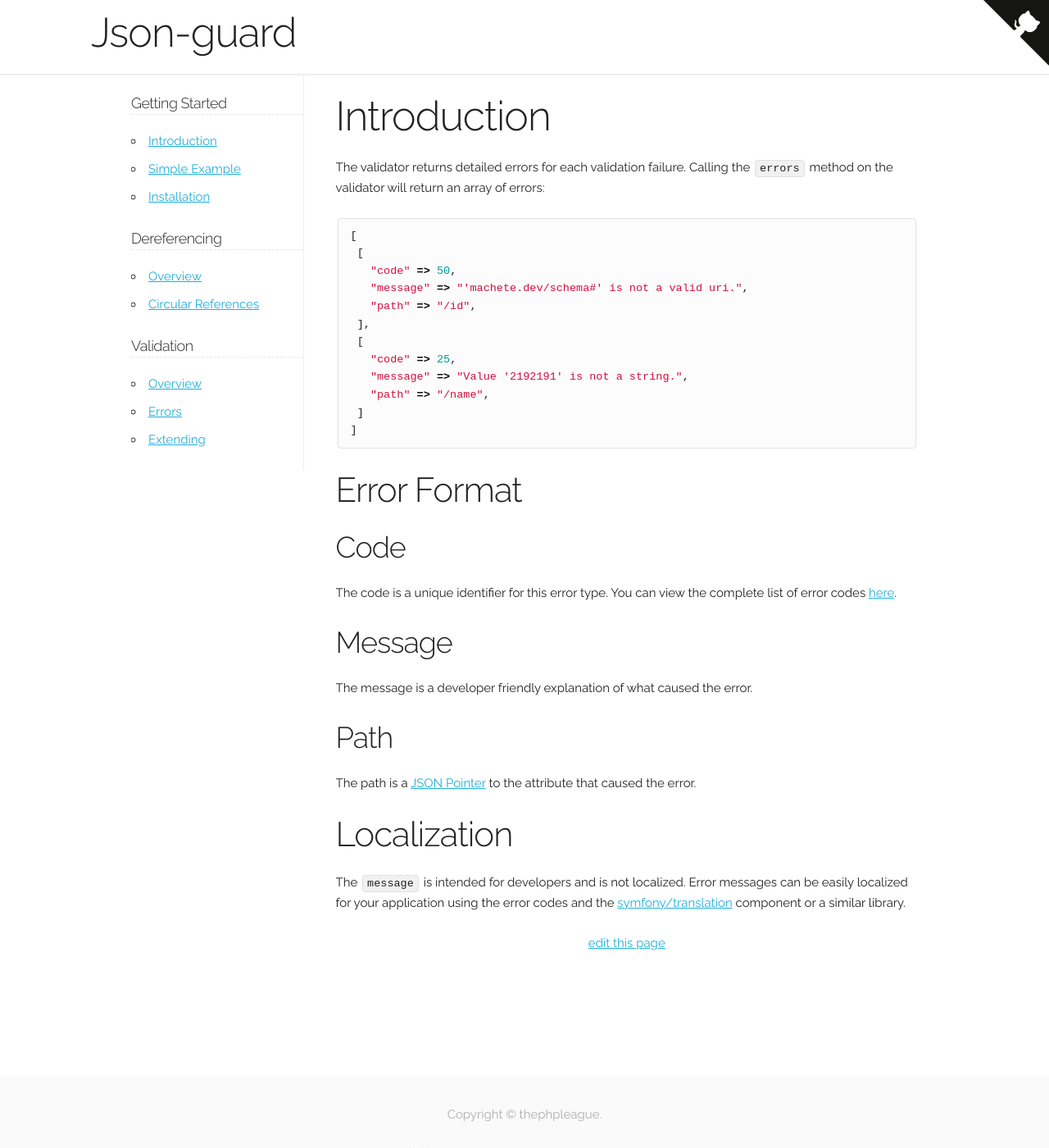
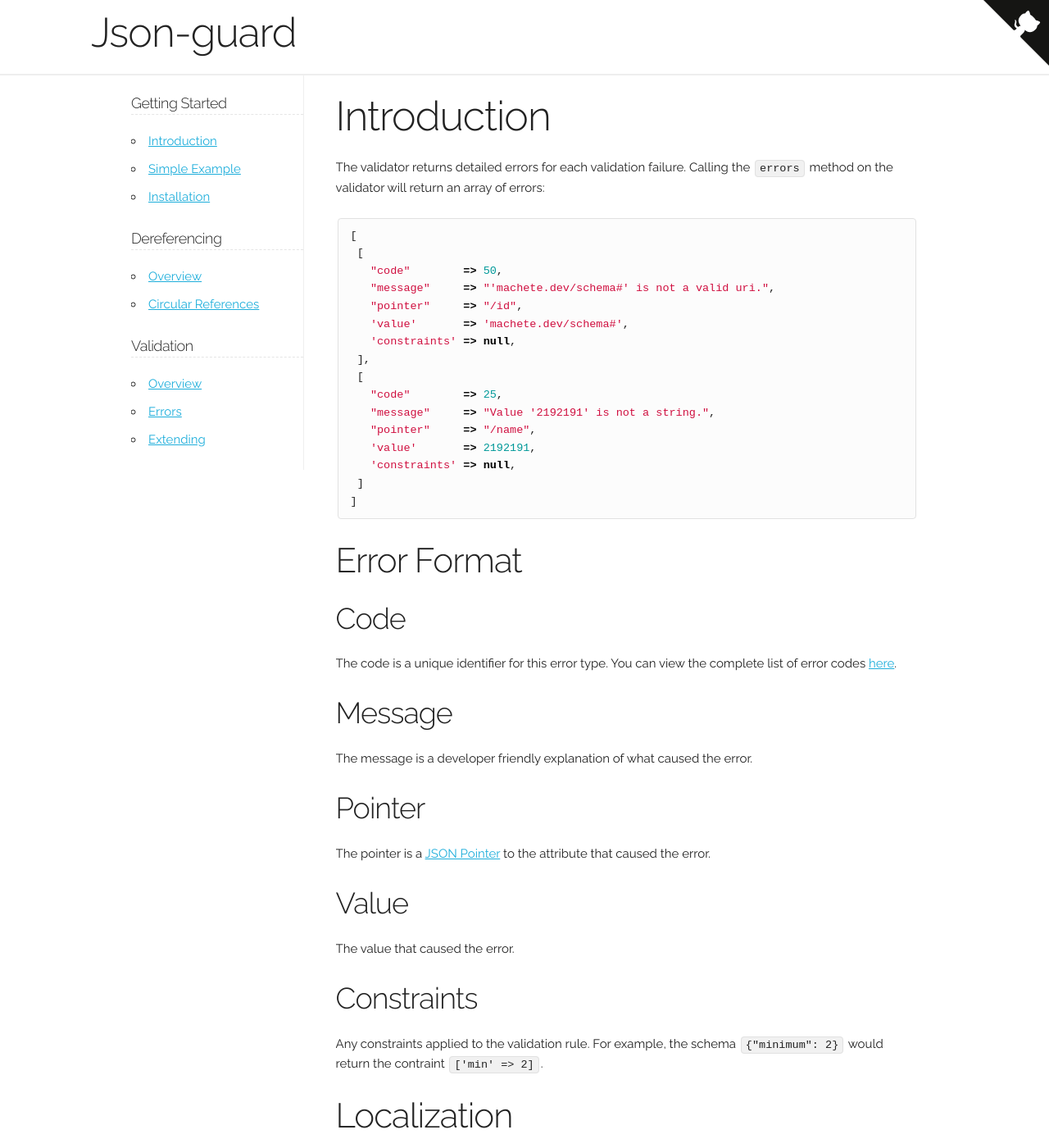
Before and after one commit to thephpleague/json-guard, a Jekyll site: the page built from validation/errors.md, in a window 1280 px wide and 1400 px high. Shown: the whole window at 82% size. Built offline with Jekyll 4.4.1, drawn with Linux system fonts in a browser that asks for light colours; the repository's description, which GitHub fills in, is left out.

Commit message:
Update error documentation.

````diff
--- a/validation/errors.md
+++ b/validation/errors.md
@@ -11,14 +11,18 @@ The validator returns detailed errors for each validation failure.  Calling the
 ```php
 [
  [
-   "code" => 50,
-   "message" => "'machete.dev/schema#' is not a valid uri.",
-   "path" => "/id",
+   "code"        => 50,
+   "message"     => "'machete.dev/schema#' is not a valid uri.",
+   "pointer"     => "/id",
+   'value'       => 'machete.dev/schema#',
+   'constraints' => null,
  ],
  [
-   "code" => 25,
-   "message" => "Value '2192191' is not a string.",
-   "path" => "/name",
+   "code"        => 25,
+   "message"     => "Value '2192191' is not a string.",
+   "pointer"     => "/name",
+   'value'       => 2192191,
+   'constraints' => null,
  ]
 ]
 ```
@@ -27,15 +31,23 @@ The validator returns detailed errors for each validation failure.  Calling the
 
 ### Code
 
-The code is a unique identifier for this error type.  You can view the complete list of error codes [here](https://github.com/machete-php/validation/blob/master/src/codes.php).
+The code is a unique identifier for this error type.  You can view the complete list of error codes [here](https://github.com/machete-php/validation/blob/master/src/error_codes.php).
 
 ### Message
 
 The message is a developer friendly explanation of what caused the error.
 
-### Path
+### Pointer
 
-The path is a [JSON Pointer](https://tools.ietf.org/html/rfc6901) to the attribute that caused the error.
+The pointer is a [JSON Pointer](https://tools.ietf.org/html/rfc6901) to the attribute that caused the error.
+
+### Value
+
+The value that caused the error.
+
+### Constraints
+
+Any constraints applied to the validation rule.  For example, the schema `{"minimum": 2}` would return the contraint `['min' => 2]`.
 
 ## Localization
 
````
Also changed, not shown: Gemfile.lock.
